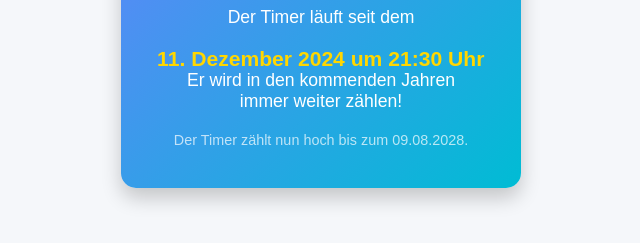
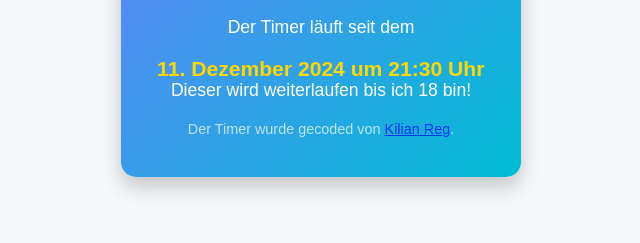
Before and after one commit to KilianKowalski/infinite-timer, a plain HTML site: page index.html in a window 1280 px wide. Shown: the part 413-656 px from the top of the page, without its empty margins (319-959 px from the left). Drawn offline with Linux system fonts and the light colour scheme.

Commit message:
Update index.html

```diff
--- a/index.html
+++ b/index.html
@@ -3,7 +3,7 @@
 <head>
   <meta charset="UTF-8">
   <meta name="viewport" content="width=device-width, initial-scale=1.0">
-  <title>Timer-Projekt</title>
+  <title>Timer</title>
   <style>
     * {
       margin: 0;
@@ -86,10 +86,10 @@
     <div class="timer" id="timer">Lädt...</div>
     <div class="info">
       <p>Der Timer läuft seit dem <span class="animated-text">11. Dezember 2024 um 21:30 Uhr</span></p>
-      <p>Er wird in den kommenden Jahren immer weiter zählen!</p>
+      <p>Dieser wird weiterlaufen bis ich 18 bin!</p>
     </div>
     <div class="footer">
-      <p>Der Timer zählt nun hoch bis zum 09.08.2028.</p>
+      <p>Der Timer wurde gecoded von <a href="https://github.com/KilianKowalski">Kilian Reg</a>.</p>
     </div>
   </div>
 
```
